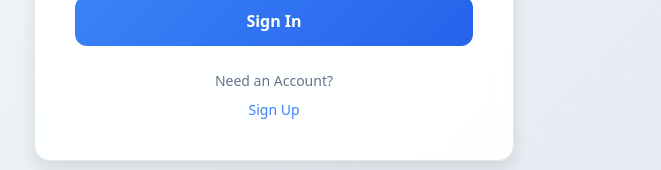
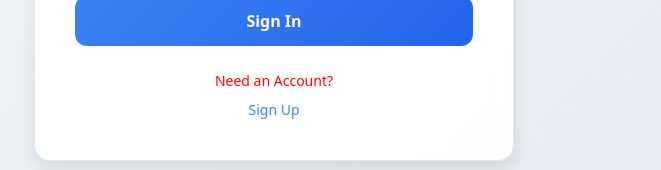
Before and after one commit to Uralis/uralpro.hungrynubik, a React (Create React App) app: page /login in a window 1280 px wide. Shown: the part 499-669 px from the top of the page, without its empty margins (366-1027 px from the left). Built offline with nearby package versions, Linux system fonts and the light colour scheme.

Commit message:
Initial upload

```diff
--- a/src/index.css
+++ b/src/index.css
@@ -11,7 +11,7 @@
     --surface: #ffffff;
     --surface-hover: #f1f5f9;
     --text: #1e293b;
-    --text-secondary: #64748b;
+    --text-secondary: red;
     --border: #e2e8f0;
     --border-focus: #93c5fd;
 
```
